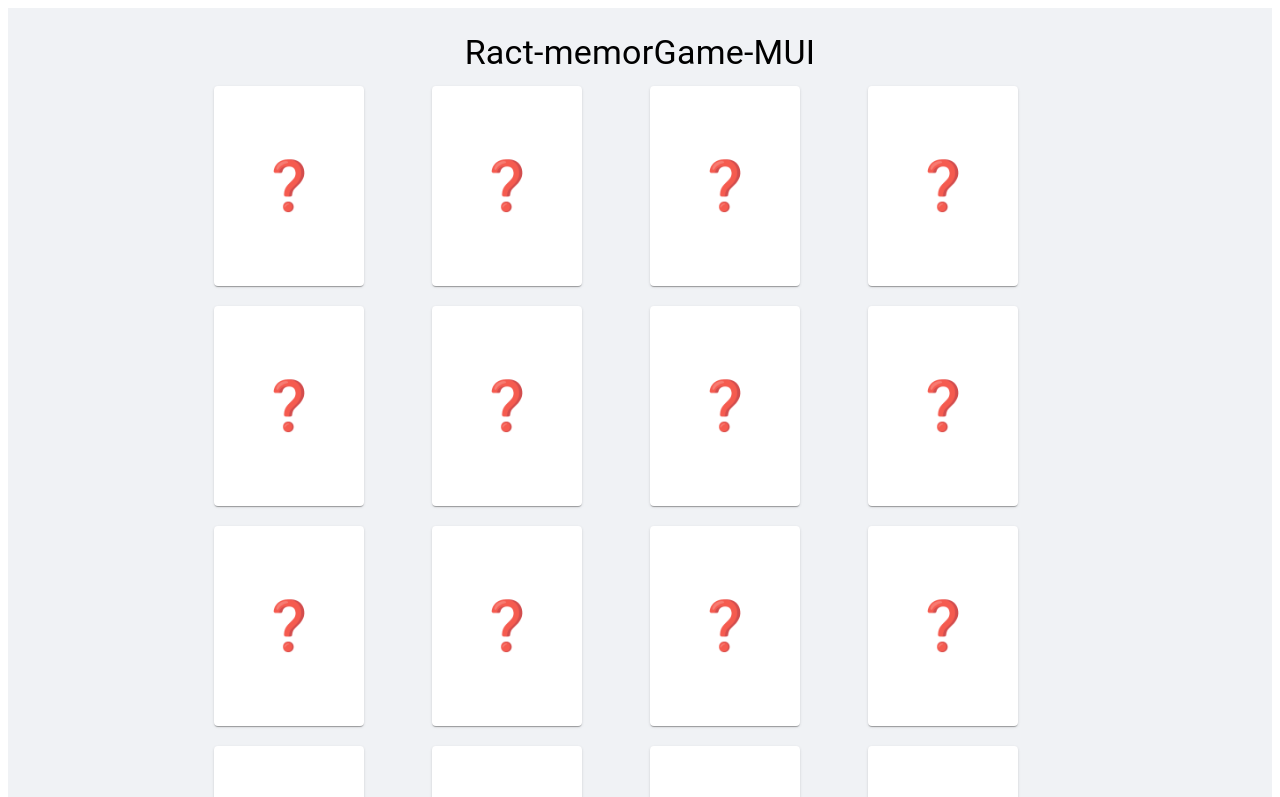
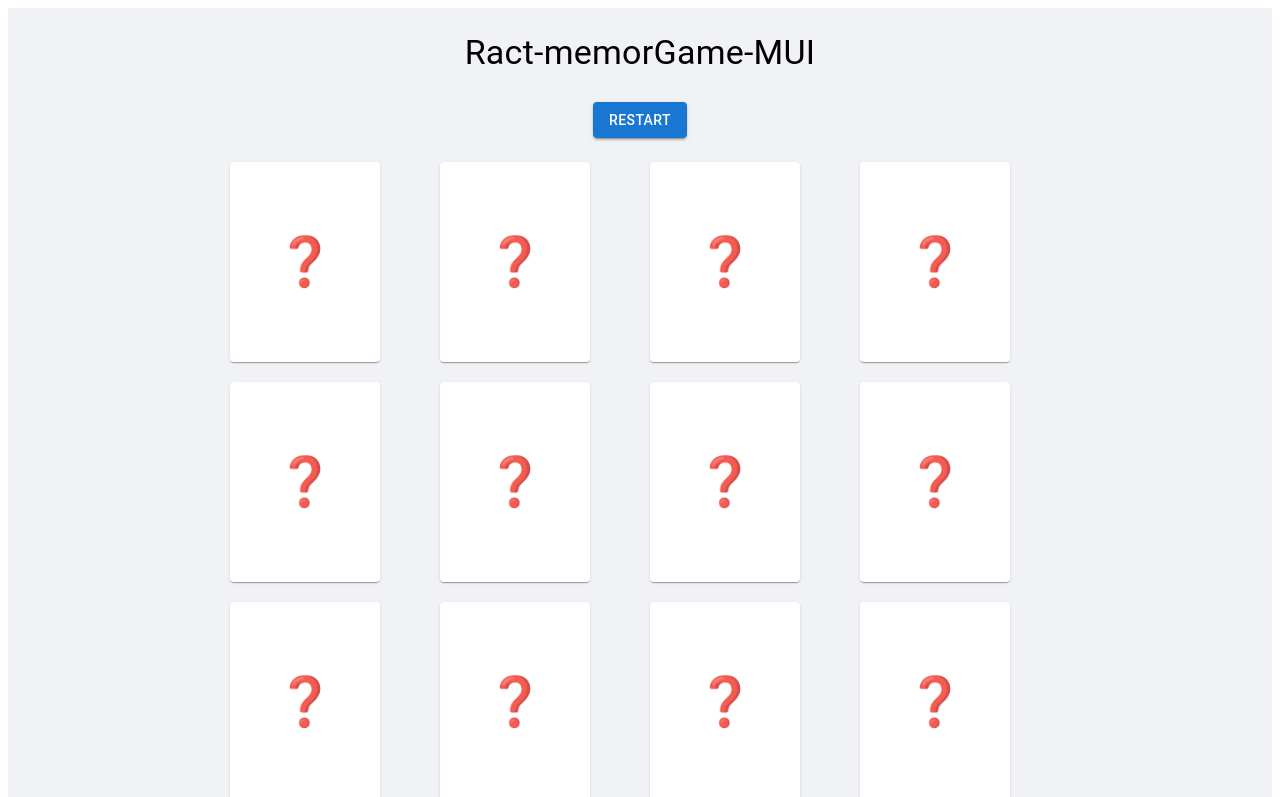
Before and after one commit to haddadiamirhosein/React-memory-Game, a React (Vite) app: page / in a window 1280 px wide. Shown: the top 797 px of the page. Built offline with nearby package versions, Linux system fonts and the light colour scheme.

Commit message:
add Restart Butoom

```diff
--- a/src/components/GameBoard.tsx
+++ b/src/components/GameBoard.tsx
@@ -1,13 +1,22 @@
 import Grid from "@mui/material/Grid";
 import { cards } from "../data/cards";
-import React, { useEffect, useState } from "react";
+import { useEffect, useState } from "react";
 import CardGame from "./CardGame";
 import cardService, { type Card } from "../services/cardService";
+import { Box } from "@mui/material";
+import Button from "@mui/material/Button";
 
 function GameBoard() {
   const [matchedCards, SetmatchedCards] = useState<string[]>([]);
   const [selectedcards, SetselectedCards] = useState<string[]>([]);
   const [newCards, SetnewCards] = useState<Card[]>([]);
+
+  const handleRestart = () => {
+    const newCard = cardService(cards);
+    SetnewCards(newCard);
+    SetselectedCards([]);
+    SetmatchedCards([]);
+  };
 
   const handleCardClick = (id: string) => {
     if (
@@ -56,20 +65,42 @@ function GameBoard() {
   }, [selectedcards, newCards]);
 
   return (
-    <Grid container spacing="20px">
+    <Box
+      sx={{
+        backgroundColor: "#f0f2f5",
+        minHeight: "100vh",
+        display: "flex",
+        flexDirection: "column",
+        alignItems: "center",
+        justifyContent: "center",
+        padding: 2,
+      }}
+    >
+      <Button
+        variant="contained"
+        color="primary"
+        onClick={handleRestart}
+        sx={{ mb: 3 }}
+      >
+        Restart
+      </Button>
+
+      <Grid container spacing="20px" justifyContent="center">
         {newCards.map((card) => (
           <Grid size={{ xs: 6, md: 3, sm: 4 }} key={card.id}>
             <CardGame
               onHandleClick={() => handleCardClick(card.id)}
               icon={card.icon}
               isFlipped={
-              selectedcards.includes(card.id) || matchedCards.includes(card.id)
+                selectedcards.includes(card.id) ||
+                matchedCards.includes(card.id)
               }
               isMatched={matchedCards.includes(card.id)}
             />
           </Grid>
         ))}
       </Grid>
+    </Box>
   );
 }
 
```
Lines whose indentation alone changed are shown as unchanged.
